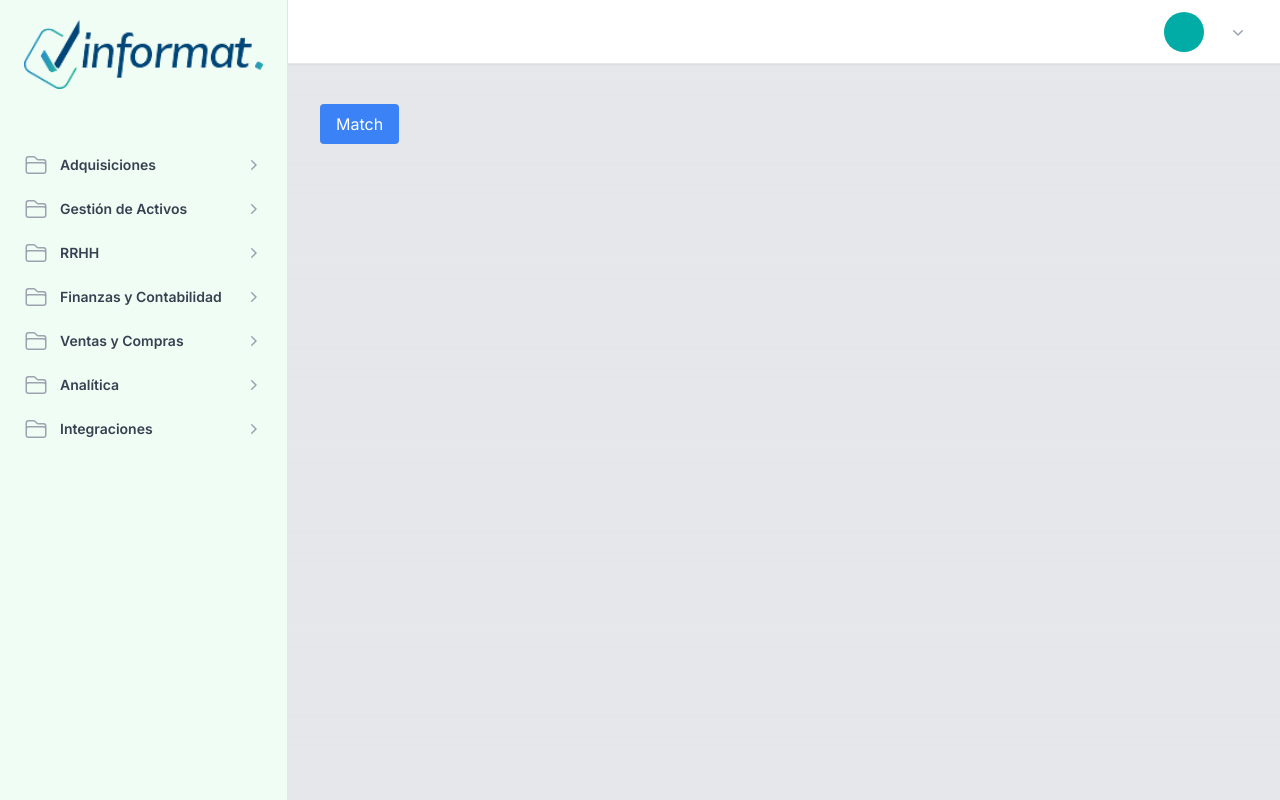
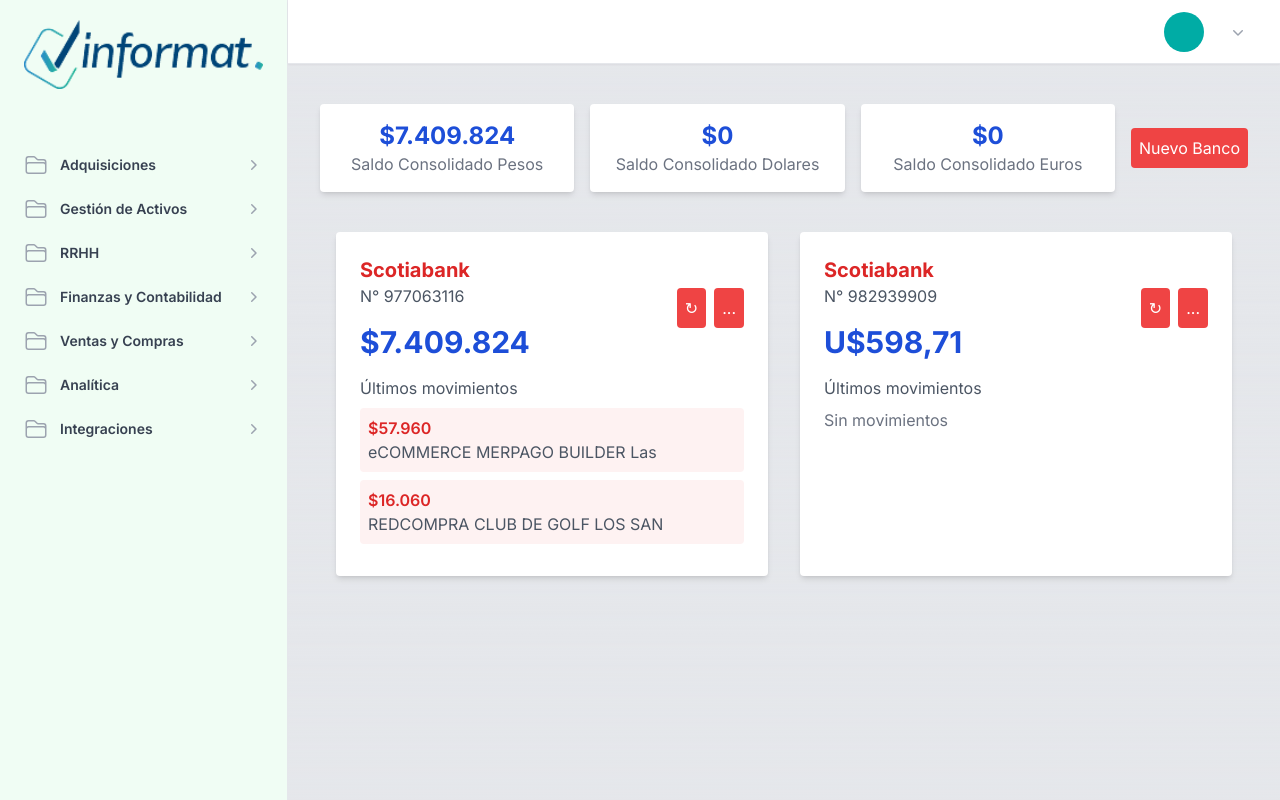
Before and after one commit to saulwolfdev/conciliacion-bancaria, a Next.js app: page /dashboard/matchfinanciero in a window 1280 px wide. Built offline with nearby package versions, Linux system fonts and the light colour scheme.

Commit message:
se agrega una cascara

```diff
--- a/src/app/dashboard/matchfinanciero/page.js
+++ b/src/app/dashboard/matchfinanciero/page.js
@@ -1,13 +1,14 @@
 "use client";
 
-import React, { useState, useEffect } from 'react';
-import { getFintoc } from '@fintoc/fintoc-js';
+import React, { useState, useEffect } from "react";
+import { getFintoc } from "@fintoc/fintoc-js";
 
 const MatchFinanciero = () => {
   const [isOpen, setIsOpen] = useState(false);
   const [holderType, setHolderType] = useState(null);
   const [isClient, setIsClient] = useState(false);
   const [widget, setWidget] = useState(null);
+  const [responseData, setResponseData] = useState(null);
 
   useEffect(() => {
     setIsClient(true);
@@ -20,10 +21,10 @@
   }, [holderType, isClient]);
 
   const initializeWidget = async (type) => {
-    const product = 'movements';
-    const publicKey = 'pk_live_1mLo7fccgUhV2TEYfzonwnEywbEbZzxv';
+    const product = "movements";
+    const publicKey = "pk_live_1mLo7fccgUhV2TEYfzonwnEywbEbZzxv";
     const domain = window.location.hostname;
-    const webhookUrl = `https://${domain}`;
+    const webhookUrl = `https://webhook.site/b3195938-0cbb-4832-afe4-52e82d8dc278`;
 
     try {
       const Fintoc = await getFintoc();
@@ -36,23 +37,25 @@
         product: product,
         publicKey: publicKey,
         webhookUrl: webhookUrl,
-        onSuccess: () => {
-          console.log('Fintoc success');
+        onSuccess: (res) => {
+          console.log("Respuesta", res);
+          console.log("Fintoc success");
+          setResponseData(res);
         },
         onExit: () => {
-          console.log('Fintoc exit');
+          console.log("Fintoc exit");
         },
       });
       setWidget(newWidget);
       newWidget.open();
       setIsOpen(false);
     } catch (error) {
-      console.error('Error initializing Fintoc widget:', error);
+      console.error("Error initializing Fintoc widget:", error);
     }
   };
 
   const handleOptionClick = (type) => {
-    console.log('holderType:', type);
+    console.log("holderType:", type);
     setHolderType(type);
   };
 
@@ -64,14 +67,107 @@
     setIsOpen(false);
   };
 
+  const transactions1 = [
+    { amount: "$57.960", description: "eCOMMERCE MERPAGO BUILDER Las" },
+    { amount: "$16.060", description: "REDCOMPRA CLUB DE GOLF LOS SAN" },
+  ];
+
+  const transactions2 = [];
+console.log("response", responseData)
   return (
     <>
-      <button
-        className="px-4 py-2 bg-blue-500 text-white rounded"
-        onClick={() => setIsOpen(true)}
-      >
-        Match
-      </button>
+      <div className="flex justify-between items-center mb-4">
+        <div className="grid grid-cols-3 gap-4 flex-grow">
+          <div className="bg-white shadow-md rounded p-4 text-center">
+            <h2 className="text-2xl font-bold text-blue-700">$7.409.824</h2>
+            <p className="text-gray-500">Saldo Consolidado Pesos</p>
+          </div>
+          <div className="bg-white shadow-md rounded p-4 text-center">
+            <h2 className="text-2xl font-bold text-blue-700">$0</h2>
+            <p className="text-gray-500">Saldo Consolidado Dolares</p>
+          </div>
+          <div className="bg-white shadow-md rounded p-4 text-center">
+            <h2 className="text-2xl font-bold text-blue-700">$0</h2>
+            <p className="text-gray-500">Saldo Consolidado Euros</p>
+          </div>
+        </div>
+        <button
+          className="bg-red-500 text-white p-2 rounded ml-4"
+          onClick={() => setIsOpen(true)}
+        >
+          Nuevo Banco
+        </button>
+      </div>
+
+      <div className="flex mt-6">
+        <div className="bg-white shadow-md rounded p-6 m-4 flex-1">
+          <div className="flex justify-between items-center mb-4">
+            <div>
+              <h3 className="text-red-600 text-xl font-bold">Scotiabank</h3>
+              <p className="text-gray-600 mb-4">N° 977063116</p>
+              <h2 className="text-3xl font-bold text-blue-700">$7.409.824</h2>
+            </div>
+            <div className="flex">
+              <button className="bg-red-500 text-white p-2 rounded mr-2">
+                ↻
+              </button>
+              <button className="bg-red-500 text-white p-2 rounded">...</button>
+            </div>
+          </div>
+          <div>
+            <h4 className="text-gray-600 mb-2">Últimos movimientos</h4>
+            {transactions1.length > 0 ? (
+              transactions1.map((tx, index) => (
+                <div key={index} className="bg-red-50 p-2 rounded mb-2">
+                  <span className="block text-red-600 font-semibold">
+                    {tx.amount}
+                  </span>
+                  <span className="block text-gray-600">{tx.description}</span>
+                </div>
+              ))
+            ) : (
+              <p className="text-gray-500">Sin movimientos</p>
+            )}
+          </div>
+          {/* <p className="text-gray-500 mt-4">Últimos movimientos sin match: 485</p>
+          <button className="bg-red-500 text-white p-2 rounded mt-2">Match financieros</button> */}
+        </div>
+        <div className="bg-white shadow-md rounded p-6 m-4 flex-1">
+          <div className="flex justify-between items-center mb-4">
+            <div>
+              <h3 className="text-red-600 text-xl font-bold">Scotiabank</h3>
+              <p className="text-gray-600 mb-4">N° 982939909</p>
+              <h2 className="text-3xl font-bold text-blue-700">U$598,71</h2>
+            </div>
+            <div className="flex">
+              <button className="bg-red-500 text-white p-2 rounded mr-2">
+                ↻
+              </button>
+              <button className="bg-red-500 text-white p-2 rounded">...</button>
+            </div>
+          </div>
+          <div>
+            <h4 className="text-gray-600 mb-2">Últimos movimientos</h4>
+            {transactions2.length > 0 ? (
+              transactions2.map((tx, index) => (
+                <div
+                  key={index}
+                  className="flex justify-between items-center bg-red-50 p-2 rounded mb-2"
+                >
+                  <span className="text-red-600 font-semibold">
+                    {tx.amount}
+                  </span>
+                  <span className="text-gray-600">{tx.description}</span>
+                </div>
+              ))
+            ) : (
+              <p className="text-gray-500">Sin movimientos</p>
+            )}
+          </div>
+          {/* <p className="text-gray-500 mt-4">Últimos movimientos sin match: 0</p>
+          <button className="bg-red-500 text-white p-2 rounded mt-2">Match financieros</button> */}
+        </div>
+      </div>
 
       {isOpen && (
         <div className="fixed inset-0 flex items-center justify-center z-50 bg-black bg-opacity-50">
@@ -86,17 +182,23 @@
             <div className="mt-4">
               <div
                 className="bg-gray-100 p-4 rounded mb-4 cursor-pointer"
-                onClick={() => handleOptionClick('individual')}
+                onClick={() => handleOptionClick("individual")}
               >
                 <h3 className="font-bold">Persona</h3>
-                <p>Disponible para: Banco BICE, BCI, Itaú, Scotiabank, Banco Estado, Banco de Chile, Santander.</p>
+                <p>
+                  Disponible para: Banco BICE, BCI, Itaú, Scotiabank, Banco
+                  Estado, Banco de Chile, Santander.
+                </p>
               </div>
               <div
                 className="bg-gray-100 p-4 rounded mb-4 cursor-pointer"
-                onClick={() => handleOptionClick('business')}
+                onClick={() => handleOptionClick("business")}
               >
                 <h3 className="font-bold">Empresa</h3>
-                <p>Disponible para: Banco BICE, BCI, Itaú, Scotiabank, Banco Estado, Banco de Chile, Santander, 360 Connect, Security.</p>
+                <p>
+                  Disponible para: Banco BICE, BCI, Itaú, Scotiabank, Banco
+                  Estado, Banco de Chile, Santander, 360 Connect, Security.
+                </p>
               </div>
               <div className="bg-gray-100 p-4 rounded cursor-pointer">
                 <h3 className="font-bold">Crear Banco</h3>
```
